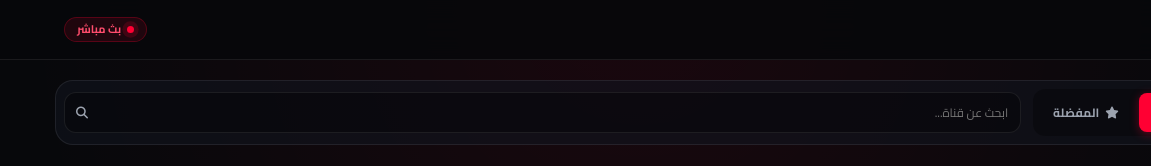
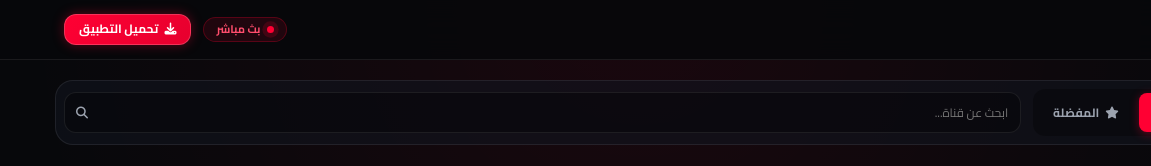
Before and after one commit to alifadhilalhassany/iqtv7, a plain HTML site: page index.html in a window 1280 px wide. Shown: the top 166 px of the page, 0-1151 px from the left. Drawn offline with Linux system fonts and the light colour scheme.

Commit message:
Update index.html

```diff
--- a/index.html
+++ b/index.html
@@ -5,7 +5,7 @@
     <meta name="viewport" content="width=device-width, initial-scale=1.0, maximum-scale=1.0, user-scalable=no, viewport-fit=cover">
     <title>IQ TV</title>
 
-    <!-- أيقونة التبويب المحدثة بالحجم المناسب -->
+    <!-- أيقونة التبويب -->
     <link rel="icon" type="image/png" sizes="32x32" href="https://i.ibb.co/4nnjf7tz/IQTV-Unified-Black.png">
     <link rel="apple-touch-icon" sizes="180x180" href="https://i.ibb.co/4nnjf7tz/IQTV-Unified-Black.png">
 
@@ -55,7 +55,7 @@
         ::-webkit-scrollbar-track { background: var(--bg-dark); }
         ::-webkit-scrollbar-thumb { background: rgba(255, 255, 255, 0.2); border-radius: 10px; }
 
-        /* الهيدر مع ضبط أحجام اللوغو ومنع التداخل */
+        /* الهيدر الرئيسي */
         header {
             background: rgba(7, 8, 11, 0.9);
             backdrop-filter: blur(16px);
@@ -79,10 +79,38 @@
         }
 
         .brand-logo img {
-            height: 32px; /* ضبط الارتفاع المناسب لمنع التخريب */
+            height: 32px;
             width: auto;
             max-width: 140px;
             object-fit: contain;
+        }
+
+        .header-actions {
+            display: flex;
+            align-items: center;
+            gap: 12px;
+        }
+
+        /* زر تحميل التطبيق في الهيدر */
+        .download-btn-header {
+            background: linear-gradient(135deg, var(--primary), #e6002e);
+            color: #fff;
+            padding: 6px 14px;
+            border-radius: var(--radius-lg);
+            font-size: 12px;
+            font-weight: 700;
+            text-decoration: none;
+            display: flex;
+            align-items: center;
+            gap: 6px;
+            box-shadow: 0 0 12px var(--primary-glow);
+            transition: var(--transition);
+            border: 1px solid rgba(255, 255, 255, 0.2);
+        }
+
+        .download-btn-header:hover {
+            transform: translateY(-2px);
+            box-shadow: 0 0 18px var(--primary-glow);
         }
 
         .status-pill {
@@ -116,7 +144,7 @@
         /* الحاوية الرئيسية */
         .container { max-width: 1200px; margin: 0 auto; padding: 20px 15px; }
 
-        /* أدوات التبويب والبحث منظم كـ Flexbox */
+        /* أدوات التبويب والبحث */
         .toolbar {
             display: flex;
             justify-content: space-between;
@@ -167,7 +195,7 @@
         .search-box input:focus { border-color: var(--primary); }
         .search-box i { position: absolute; left: 12px; top: 50%; transform: translateY(-50%); color: var(--text-sub); font-size: 12px; }
 
-        /* شبكة عرض القنوات المنظمة */
+        /* شبكة عرض القنوات */
         .channels-grid {
             display: grid;
             grid-template-columns: repeat(auto-fill, minmax(180px, 1fr));
@@ -267,8 +295,9 @@
         /* التجاوب والتنسيق للهواتف الذكية */
         @media (max-width: 600px) {
             header { padding: 8px 12px; height: 52px; }
-            .brand-logo img { height: 26px; }
-            .status-pill { font-size: 10px; padding: 3px 8px; }
+            .brand-logo img { height: 24px; }
+            .status-pill { display: none; }
+            .download-btn-header { padding: 5px 10px; font-size: 11px; }
 
             .toolbar { flex-direction: column; align-items: stretch; gap: 10px; background: transparent; border: none; padding: 0; }
             .tabs-group { width: 100%; }
@@ -292,8 +321,15 @@
         <a href="#" class="brand-logo">
             <img src="https://i.ibb.co/NcBY709/iqtv-unified-white.png" alt="IQ TV Logo">
         </a>
-        <div class="status-pill">
-            <div class="pulse-dot"></div> بث مباشر
+
+        <div class="header-actions">
+            <div class="status-pill">
+                <div class="pulse-dot"></div> بث مباشر
+            </div>
+            <!-- زر تحميل التطبيق في الهيدر -->
+            <a href="https://t.me/ManasaIq" target="_blank" class="download-btn-header">
+                <i class="fa-solid fa-download"></i> تحميل التطبيق
+            </a>
         </div>
     </header>
 
```
